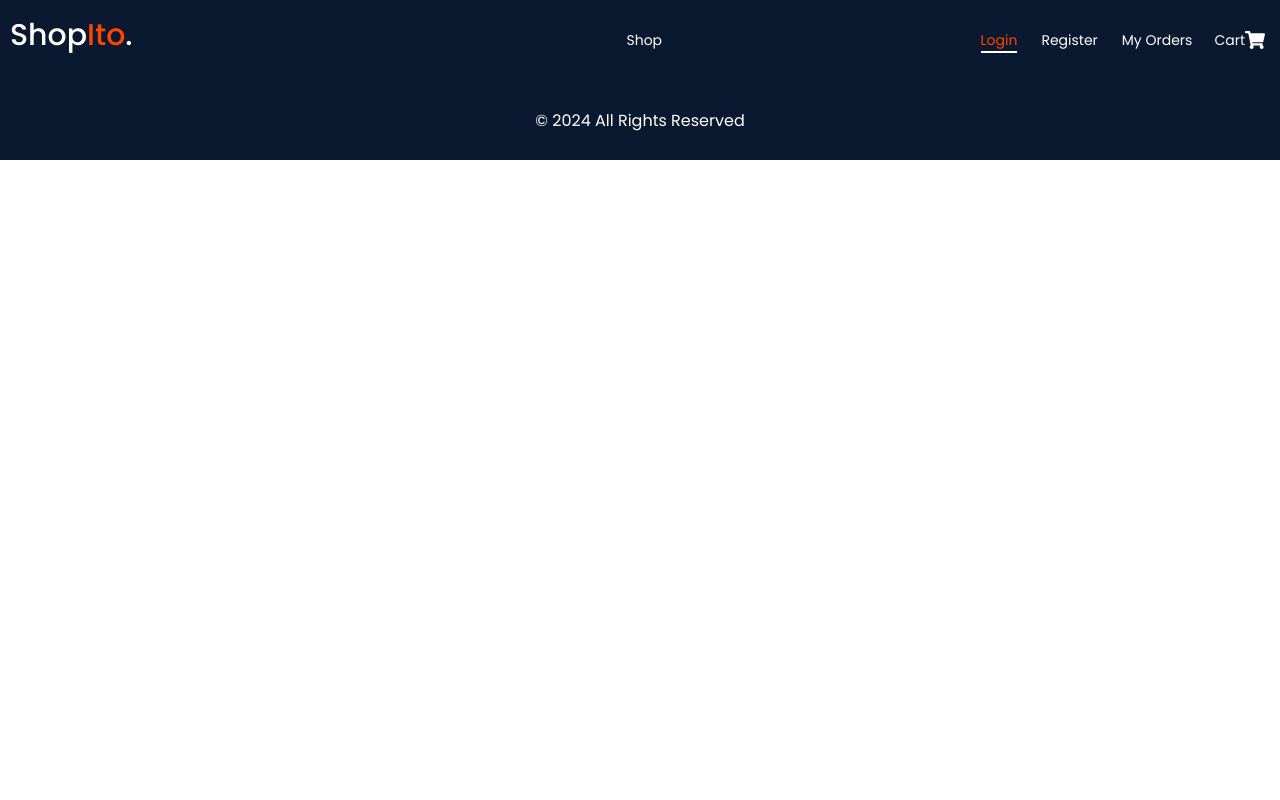
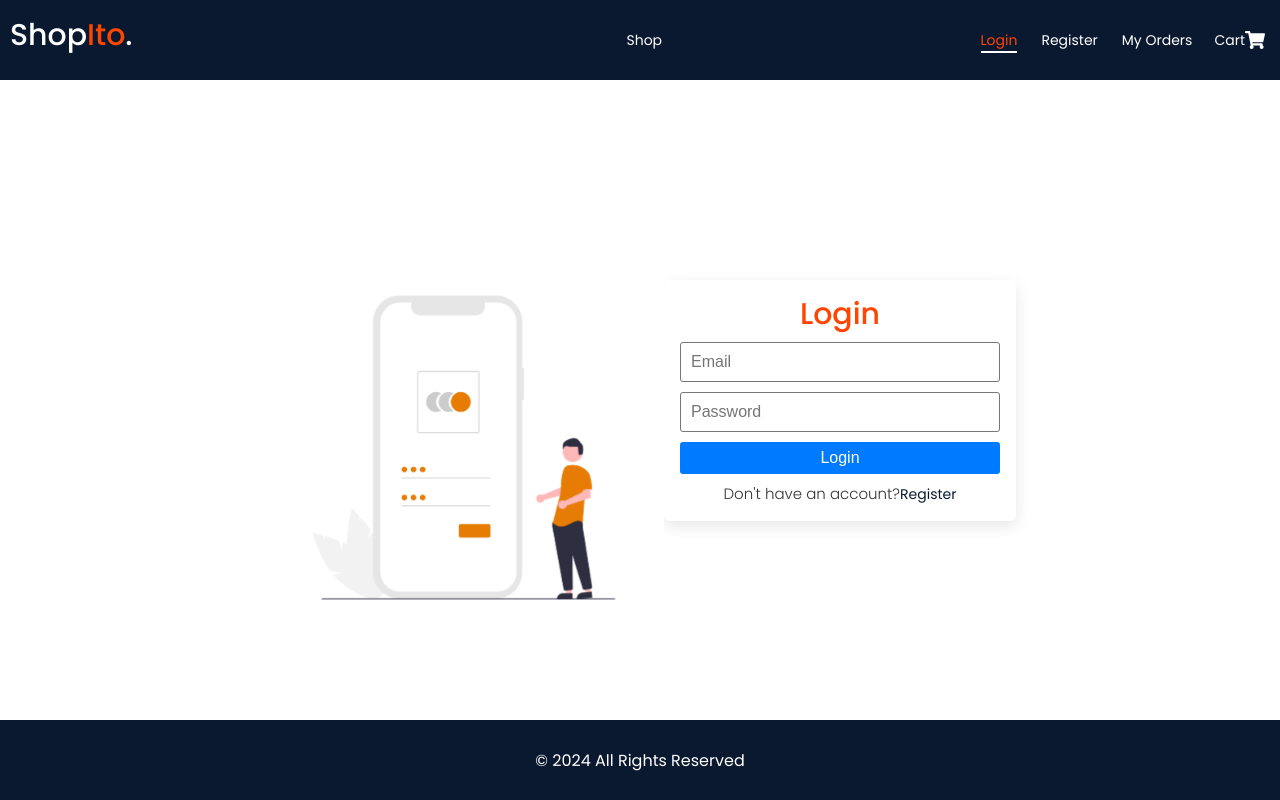
Before and after one commit to IT22898920/MERN-Ecommerce-advance, a React (Create React App) app in the folder frontend/: page /login in a window 1280 px wide. Built offline with nearby package versions, Linux system fonts and the light colour scheme.

Commit message:
login page - frontend

```diff
--- a/frontend/src/App.js
+++ b/frontend/src/App.js
@@ -2,6 +2,8 @@ import { BrowserRouter, Route, Routes } from "react-router-dom";
 import Home from "./pages/home/Home";
 import Header from "./components/header/Header";
 import Footer from "./components/footer/Footer";
+import Login from "./pages/auth/Login";
+import Register from "./pages/auth/Register";
 
 const App = () => {
 
@@ -11,6 +13,8 @@ const App = () => {
         <Header />
         <Routes>
           <Route path="/" element={<Home />} />
+          <Route path="/login" element={<Login />} />
+          <Route path="/register" element={<Register />} />
         </Routes>
         <Footer />
       </BrowserRouter>
--- /dev/null
+++ b/frontend/src/components/card/Card.js
@@ -0,0 +1,7 @@
+import styles from "./Card.module.scss";
+
+const Card = ({ children, cardClass }) => {
+  return <div className={`${styles.card} ${cardClass}`}>{children}</div>;
+};
+
+export default Card;
--- /dev/null
+++ b/frontend/src/components/card/Card.module.scss
@@ -0,0 +1,6 @@
+.card {
+  border: 1px solid transparent;
+  border-radius: 5px;
+  box-shadow: var(--box-shadow);
+  overflow: hidden;
+}
--- /dev/null
+++ b/frontend/src/pages/auth/Login.js
@@ -0,0 +1,59 @@
+import { useState } from "react";
+import styles from "./auth.module.scss";
+import Loader from "../../components/loader/Loader";
+import loginImg from "../../assets/login.png";
+import Card from "../../components/card/Card";
+import { Link } from "react-router-dom";
+
+const Login = () => {
+  const [email, setEmail] = useState("");
+  const [password, setPassword] = useState("");
+
+  const loginUser = async (e) => {
+
+  }
+
+  return (
+    <>
+      {/* {<Loader />} */}
+      <section className={`container ${styles.auth}`}>
+        <div className={styles.img}>
+          <img src={loginImg} alt="Login" width="400" />
+        </div>
+
+        <Card>
+          <div className={styles.form}>
+            <h2>Login</h2>
+
+            <form onSubmit={loginUser}>
+              <input
+                type="text"
+                placeholder="Email"
+                required
+                value={email}
+                onChange={(e) => setEmail(e.target.value)}
+              />
+              <input
+                type="password"
+                placeholder="Password"
+                required
+                value={password}
+                onChange={(e) => setPassword(e.target.value)}
+              />
+              <button type="submit" className="--btn --btn-primary --btn-block">
+                Login
+              </button>
+            </form>
+
+            <span className={styles.register}>
+              <p>Don't have an account?</p>
+              <Link to="/register">Register</Link>
+            </span>
+          </div>
+        </Card>
+      </section>
+    </>
+  );
+};
+
+export default Login;
--- /dev/null
+++ b/frontend/src/pages/auth/Register.js
@@ -0,0 +1,10 @@
+import React from 'react'
+import styles from "./auth.module.scss";
+
+const Register = () => {
+  return (
+    <div>Register</div>
+  )
+}
+
+export default Register
--- /dev/null
+++ b/frontend/src/pages/auth/auth.module.scss
@@ -0,0 +1,74 @@
+.auth {
+  min-height: 80vh;
+  display: flex;
+  justify-content: center;
+  align-items: center;
+
+  .img {
+    animation: slide-down 0.5s ease;
+  }
+
+  .form {
+    width: 35rem;
+    padding: 1.5rem;
+    animation: slide-up 0.5s ease;
+    h2 {
+      color: var(--color-danger);
+      text-align: center;
+    }
+    form {
+      input[type="text"],
+      input[type="email"],
+      input[type="password"] {
+        display: block;
+        font-size: 1.6rem;
+        font-weight: 300;
+        padding: 1rem;
+        margin: 1rem auto;
+        width: 100%;
+        border: 1px solid #777;
+        border-radius: 3px;
+        outline: none;
+      }
+      .links {
+        display: flex;
+        justify-content: space-between;
+        margin: 5px 0;
+      }
+
+      p {
+        text-align: center;
+        margin: 1rem;
+      }
+    }
+    .register {
+      display: flex;
+      justify-content: center;
+      align-items: center;
+      margin-top: 1rem;
+    }
+  }
+
+  @keyframes slide-up {
+    0% {
+      transform: translateY(-5rem);
+    }
+    100% {
+      transform: translateY(0);
+    }
+  }
+  @keyframes slide-down {
+    0% {
+      transform: translateY(5rem);
+    }
+    100% {
+      transform: translateY(0);
+    }
+  }
+}
+
+@media screen and (max-width: 700px) {
+  .img {
+    display: none;
+  }
+}
```
